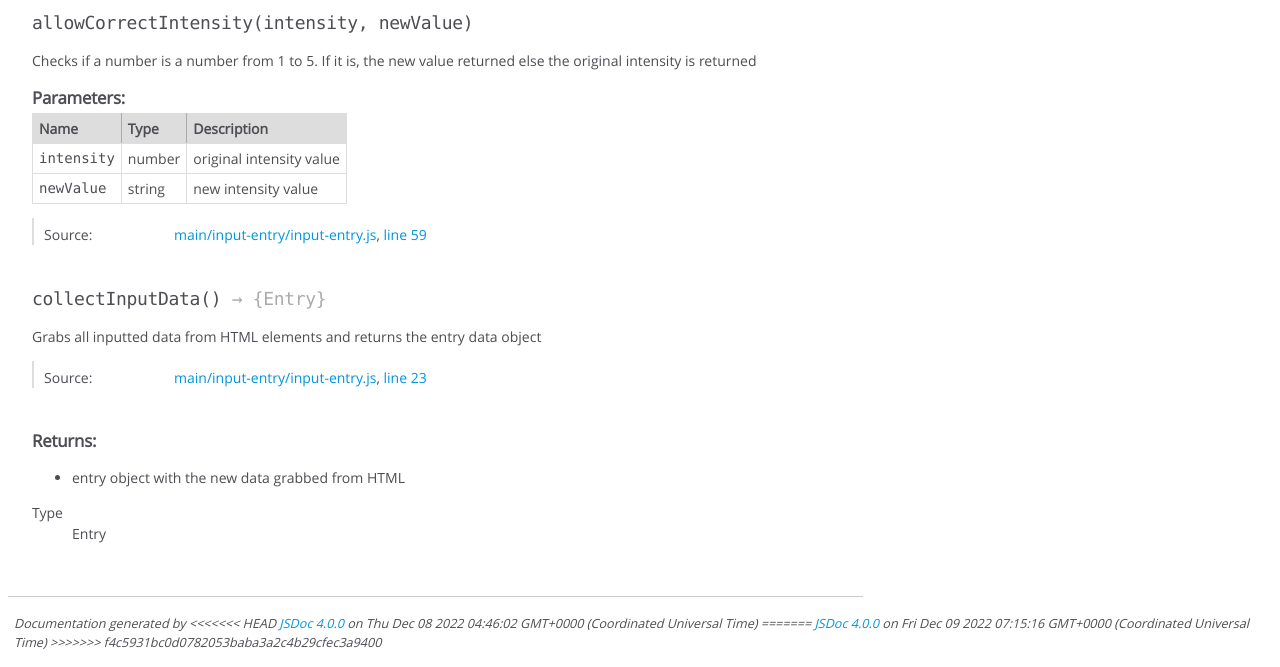
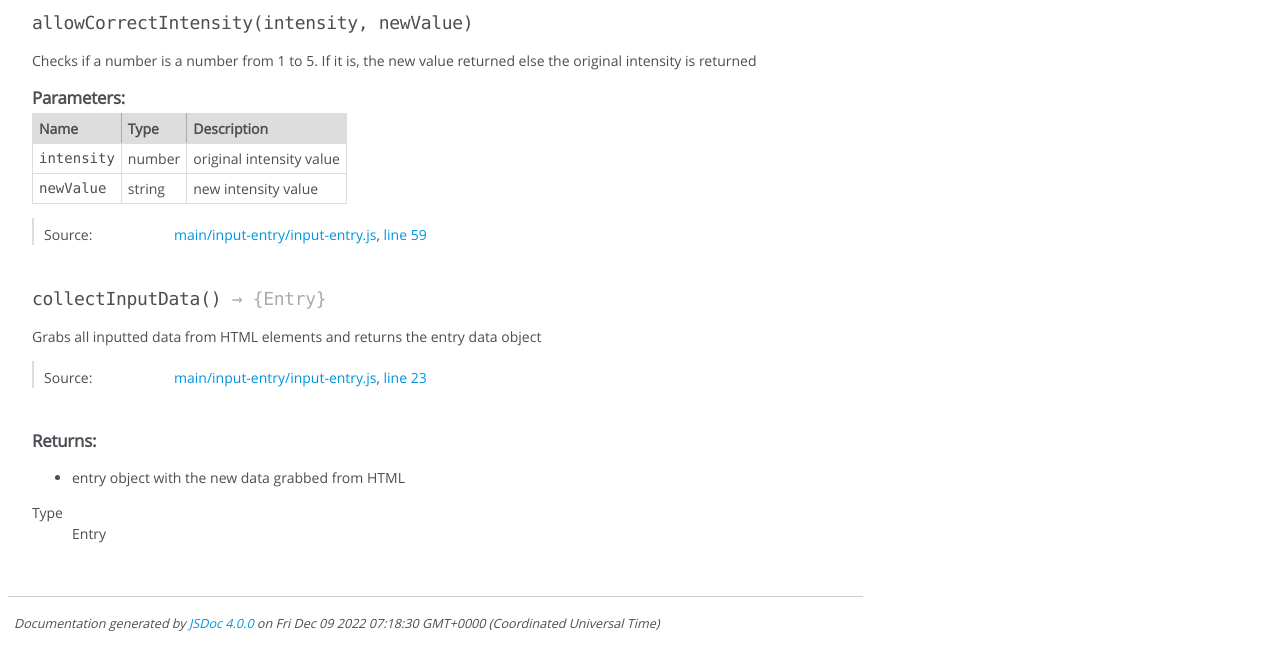
Before and after one commit to cse110-fa22-group19/sincere-exercise, a website: page docs/InputEntry.html in a window 1280 px wide. Shown: the part 745-1412 px from the top of the page. Drawn offline with Linux system fonts and the light colour scheme.

Commit message:
Generate JSdoc

```diff
--- a/docs/InputEntry.html
+++ b/docs/InputEntry.html
@@ -244,12 +244,9 @@
     <br class="clear" />
 
     <footer>
-      Documentation generated by <<<<<<< HEAD
-      <a href="https://github.com/jsdoc/jsdoc">JSDoc 4.0.0</a> on Thu Dec 08
-      2022 04:46:02 GMT+0000 (Coordinated Universal Time) =======
+      Documentation generated by
       <a href="https://github.com/jsdoc/jsdoc">JSDoc 4.0.0</a> on Fri Dec 09
-      2022 07:15:16 GMT+0000 (Coordinated Universal Time) >>>>>>>
-      f4c5931bc0d0782053baba3a2c4b29cfec3a9400
+      2022 07:18:30 GMT+0000 (Coordinated Universal Time)
     </footer>
 
     <script>
```
Also changed, not shown: docs/EntryItem.html (+1 -1 lines), docs/ViewEntry.html (+1 -1 lines), docs/core_entry.entity.js.html (+1 -1 lines), docs/global.html (+2 -5 lines), docs/index.html (+1 -1 lines), docs/main_app-routing.js.html (+1 -1 lines), docs/main_date-helper.js.html (+1 -1 lines), docs/main_home_entry-item_entry-item.js.html (+1 -1 lines), docs/main_home_home.script.js.html (+1 -1 lines), docs/main_input-entry_input-entry.js.html (+1 -1 lines), docs/main_input-entry_input-entry.script.js.html (+1 -1 lines), docs/main_view-entry_view-entry.js.html (+1 -1 lines).
